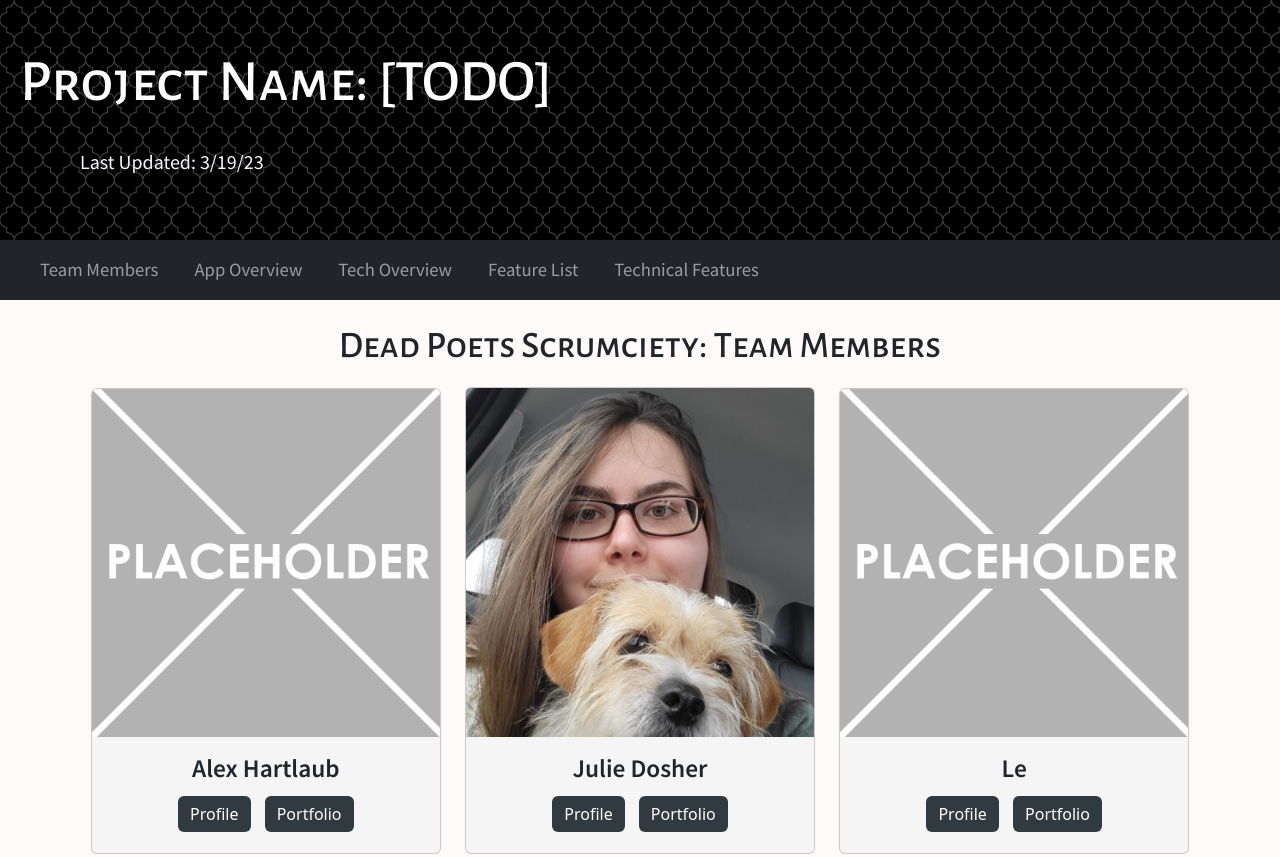
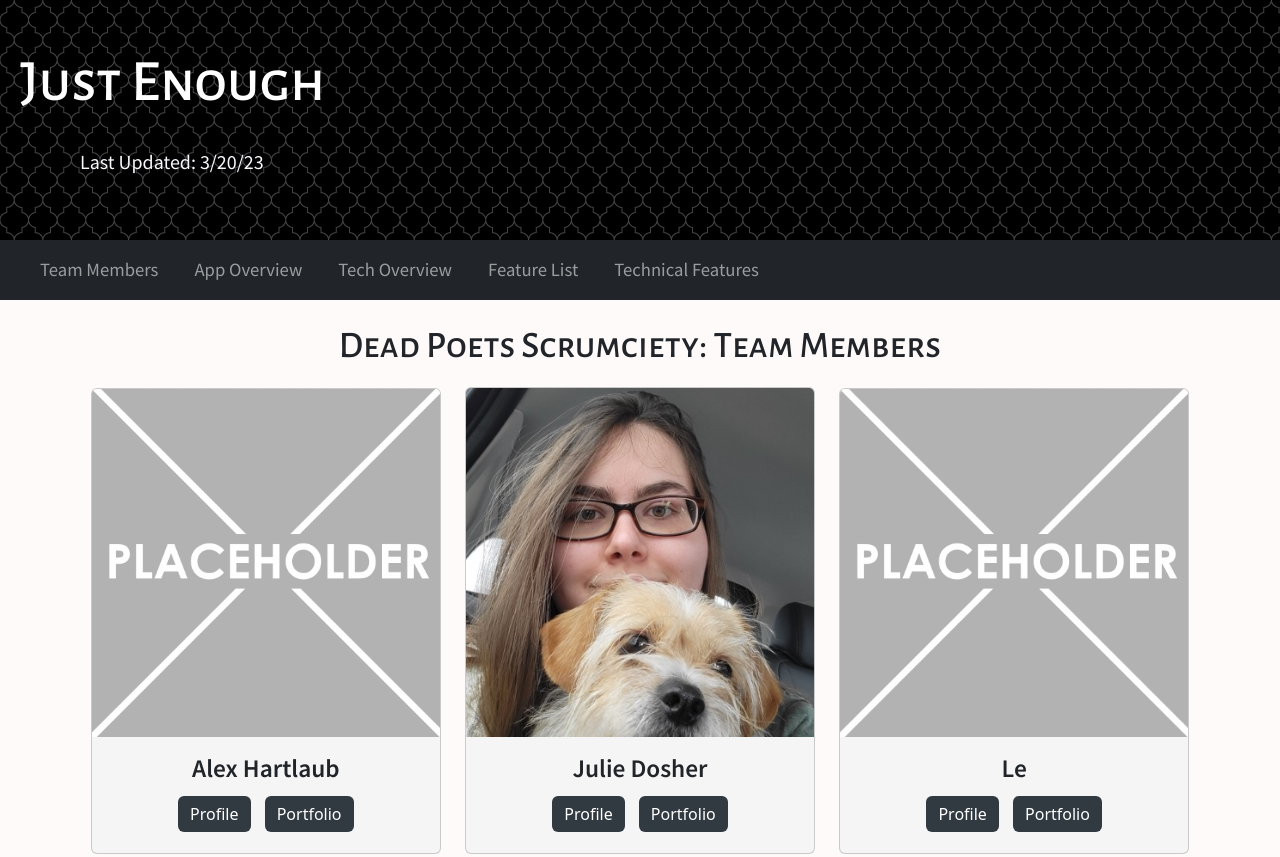
Before and after one commit to JustEnough-WebApp/ProjectProposal, a website: page static/index.html in a window 1280 px wide. Shown: the top 857 px of the page. Drawn offline with nearby package versions, Linux system fonts and the light colour scheme.

Commit message:
added project name

```diff
--- a/static/index.html
+++ b/static/index.html
@@ -30,9 +30,9 @@
     <body>
         <section id="Header">
             <br><br>
-            <h1>Project Name: [TODO]</h1>   <!-- TODO: replace with project name -->
+            <h1>Just Enough</h1>
             <br>
-            <h6>Last Updated: 3/19/23</h6>  <!-- TODO: anchor to bottom of section -->
+            <h6>Last Updated: 3/20/23</h6>  <!-- TODO: anchor to bottom of section -->
         </section>
 
         <!-- Upper Navbar -->
@@ -130,7 +130,7 @@
         <!-- Overview from end user perspective -->
         <section id="AppOverview">
             <h2>Application Overview</h2>
-            <p><strong>[PROJECT NAME HERE]</strong> will be an introductory language-learning
+            <p><strong>Just Enough</strong> will be an introductory language-learning
                 tool. Users will be able to create an account that they can log in and out of to
                 store their progress and preferred languages. Within the Web App, users will be
                 able to select from a variety of languages, and they will also be able to apply
```
